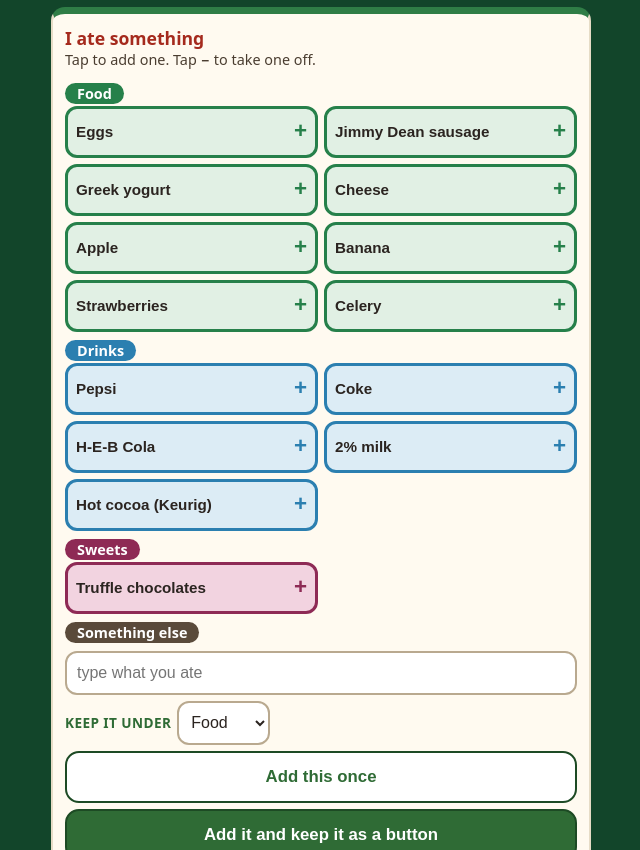
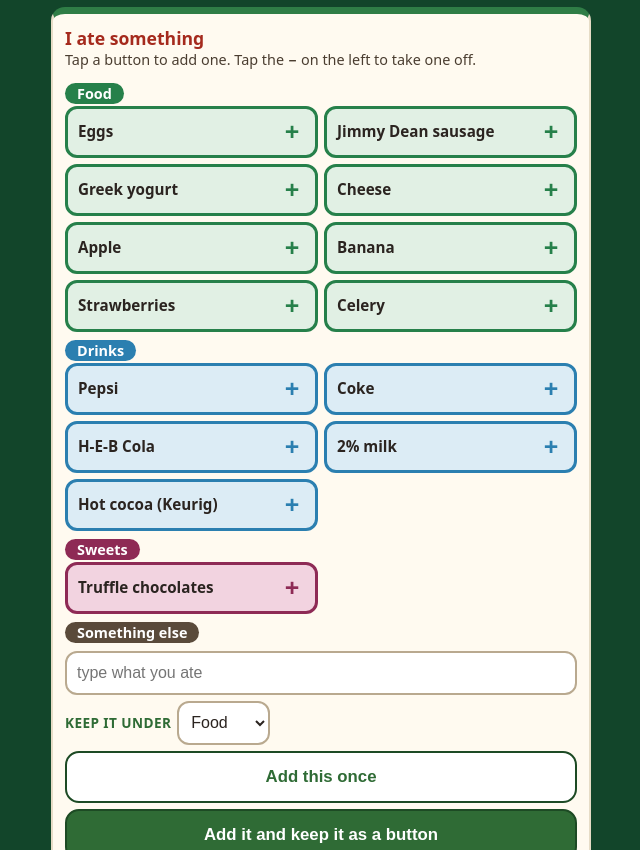
Before and after one commit to jacobielvin/pa-log, a plain HTML site: page index.html in a window 1280 px wide. Shown: the part 1019-1869 px from the top of the page, without its empty margins (319-959 px from the left). Drawn offline with Linux system fonts and the light colour scheme.

Commit message:
Food buttons: one unified pill (minus left, count/plus right); hide switch; optional calories
Co-Authored-By: Claude Sonnet 5.5 <noreply@anthropic.com>
Claude-Session: https://claude.ai/code/session_01U1st8BJg5QeWfK1YWXUjvj

```diff
--- a/index.html
+++ b/index.html
@@ -89,11 +89,18 @@ footer{text-align:center;color:#ffe9a0;margin:14px 0;font-size:.9rem}
 .pop{animation:pop .3s ease-out both}
 @keyframes pop{0%{transform:scale(.78)}60%{transform:scale(1.14)}100%{transform:scale(1)}}
 @media (prefers-reduced-motion:reduce){.pop{animation:none}}
-.fb{display:flex;gap:4px;min-width:0}
-.fb .q{flex:1}
-.q .pl{font-style:normal;font-weight:900;font-size:1.4rem;color:var(--k);flex:none;line-height:1}
-.mn{width:46px;flex:none;border-radius:12px;border:3px solid var(--k);background:#fff;color:var(--k);font-size:1.6rem;font-weight:900;line-height:1}
-.mn:active{transform:scale(.94)}
+.fb{display:flex;align-items:stretch;min-width:0;min-height:52px;border:3px solid var(--k);border-radius:12px;background:var(--kl);overflow:hidden}
+.fb button{border:0;background:transparent;color:#2b2420;font:inherit;cursor:pointer;padding:0;border-radius:0}
+.fb button:active{background:rgba(0,0,0,.1)}
+.fb .fm{width:42px;flex:none;font-size:1.8rem;font-weight:900;color:var(--k);line-height:1;border-right:2px solid var(--k)}
+.fb .fn{flex:1;min-width:0;text-align:left;padding:4px 6px;font-size:.95rem;font-weight:700;display:flex;flex-direction:column;justify-content:center;line-height:1.15}
+.fb .fn0{padding-left:10px}
+.fb .fn span{overflow-wrap:anywhere}
+.fb .fn small{font-weight:600;font-size:.8rem;color:#4a3d30}
+.fb .fp{width:46px;flex:none;display:flex;align-items:center;justify-content:center}
+.fb .fp b{background:var(--k);color:var(--kt);border-radius:50%;min-width:28px;height:28px;display:inline-flex;align-items:center;justify-content:center;font-size:.95rem}
+.fb .fp em{font-style:normal;font-weight:900;font-size:1.6rem;color:var(--k);line-height:1}
+.calin{width:90px!important;flex:none!important;text-align:center}
 .ed{margin:6px 0 10px;padding:8px;border:2px solid #e6dcc6;border-radius:12px;background:#fff}
 .ed input[type=text]{width:100%;flex:none;margin-bottom:2px}
 .pick{height:44px;border-radius:12px;border:2px solid #b9a98f;background:#fff;font-size:1rem;padding:0 8px;min-width:0;color:#2b2420}
@@ -145,6 +152,23 @@ var MENU=[
 var QUICK=[['Snack',1],['Ride, 1 hour',1],['Seated tai chi',1],['10-minute walk',2],['Shower',2],['Standing tai chi',2],['Lymphatic flush',2],['Weights',3],['Store run',4],['Far appointment',7]];
 /* Pa's usual foods: edit the names here to add or change a button */
 var FOODS=[['Food','#26804a','#e1f0e4',['Eggs','Jimmy Dean sausage','Greek yogurt','Cheese','Apple','Banana','Strawberries','Celery']],['Drinks','#2b7fb0','#dcecf5',['Pepsi','Coke','H-E-B Cola','2% milk','Hot cocoa (Keurig)']],['Sweets','#8e2a55','#f2d3e0',['Truffle chocolates']]];
+/* Rough calories per tap: [number, what one tap means, where the number came from]. Editable in Make it yours. */
+var CALDEF={
+ 'Eggs':[70,'1 large egg','typical value'],
+ 'Jimmy Dean sausage':[220,'3 cooked links','Jimmy Dean label, original links'],
+ 'Greek yogurt':[100,'3/4 cup, H-E-B nonfat plain','H-E-B label. Whole milk would be 210'],
+ 'Cheese':[110,'1 oz sharp cheddar','typical value'],
+ 'Apple':[95,'1 medium','typical value'],
+ 'Banana':[105,'1 medium','typical value'],
+ 'Strawberries':[50,'1 cup','typical value'],
+ 'Celery':[10,'1 stalk','typical value'],
+ 'Pepsi':[150,'12 oz can','typical label'],
+ 'Coke':[140,'12 oz can','typical label'],
+ 'H-E-B Cola':[170,'12 oz can','H-E-B label, cane sugar pack says 180'],
+ '2% milk':[120,'1 cup','typical value'],
+ 'Hot cocoa (Keurig)':[80,'1 cup','a guess, depends on the brand'],
+ 'Truffle chocolates':[53,'1 piece','Central Market label, 210 per 4 pieces']
+};
 var SIZES=['bites','handful','bowl','plate'];
 var EYES=['Fine','Heavy','Red','Watery'];
 var PAIN=[['#26804a','#fff'],['#3f8a32','#fff'],['#8cbc3c','#2b2420'],['#b9c230','#2b2420'],['#e0c42a','#2b2420'],['#f2b51f','#2b2420'],['#f29a1d','#2b2420'],['#ee7a1f','#2b2420'],['#e4552a','#fff'],['#d33a2c','#fff'],['#b3202f','#fff']];
@@ -166,6 +190,12 @@ function settings(){var s=rd('pa-settings');try{s=s?JSON.parse(s):null}catch(e){
  return s&&s.R?s:{R:3,Y:6,G:10}}
 function saveSettings(s){wr('pa-settings',JSON.stringify(s))}
 /* food buttons and own activities: saved on this phone; bad data falls back to the originals */
+function loadCal(){var r=rd('pa-cal'),q;try{q=r?JSON.parse(r):{}}catch(e){q={}}
+ if(!q||typeof q!=='object'||Array.isArray(q))return {};
+ var o={};for(var k in q){if(q[k]===null||(typeof q[k]==='number'&&q[k]>=0&&q[k]<=5000))o[k]=q[k]}return o}
+function saveCal(){wr('pa-cal',JSON.stringify(ucal))}
+function calOf(n){if(Object.prototype.hasOwnProperty.call(ucal,n))return ucal[n];var d=CALDEF[n];return d?d[0]:null}
+function logCal(log){var t=0,miss=0;log.forEach(function(e){if(e.k!=='ate')return;var c=calOf(e.x);if(c===null||c===undefined)miss++;else t+=c});return {t:t,miss:miss}}
 function defaultFoods(){return FOODS.map(function(g){return {n:g[0],c:g[1],l:g[2],items:g[3].slice()}})}
 function loadFoods(){var d=defaultFoods();var s=rd('pa-foods');try{s=s?JSON.parse(s):null}catch(e){s=null}
  if(!Array.isArray(s)||s.length!==3)return d;
@@ -185,7 +215,7 @@ function save(){wr('pa-log-'+date,JSON.stringify(day))}
 /* ---------- state ---------- */
 function ds(dt){return dt.getFullYear()+'-'+('0'+(dt.getMonth()+1)).slice(-2)+'-'+('0'+dt.getDate()).slice(-2)}
 var today=ds(new Date());
-var date=today,day=load(date),cfg=settings(),foods=loadFoods(),acts=loadActs(),addTime='',pickSize='',resetArm=false,keepAct=false,undoX=null;
+var date=today,day=load(date),cfg=settings(),foods=loadFoods(),acts=loadActs(),ucal=loadCal(),showFood=rd('pa-showfood')!=='0',showCal=rd('pa-showcal')==='1',addTime='',pickSize='',resetArm=false,keepAct=false,undoX=null;
 function pad(n){return ('0'+n).slice(-2)}
 function nowT(){var d=new Date();return pad(d.getHours())+':'+pad(d.getMinutes())}
 function period(t){var h=parseInt(t.split(':')[0],10);return h<12?'Morning':(h<17?'Afternoon':'Evening')}
@@ -216,7 +246,8 @@ function detailsOf(o,d){
  if(en.length)L.push('Energy (1-5): '+en.join(', '));
  if(o.gas)L.push('Ran out of gas at: '+o.gas);
  var ate=o.log.filter(function(e){return e.k==='ate'}).sort(function(a,b){return a.t<b.t?-1:1});
- if(ate.length){L.push('Ate:');ate.forEach(function(e){L.push('  '+e.t+' '+e.x)})}
+ if(showFood&&ate.length){L.push('Ate:');ate.forEach(function(e){L.push('  '+e.t+' '+e.x)})}
+ if(showFood&&showCal&&ate.length){var lc=logCal(o.log);if(lc.t)L.push('Calories (rough guess): about '+lc.t+(lc.miss?' ('+lc.miss+' without a number)':''))}
  var did=o.log.filter(function(e){return e.k==='did'}).sort(function(a,b){return a.t<b.t?-1:1});
  if(did.length){L.push('Did:');did.forEach(function(e){L.push('  '+e.t+' '+e.x+' ('+e.c+')')})}
  return L.join('\n');
@@ -280,7 +311,9 @@ function act(a,v){
  else if(a==='adel'){var ai=parseInt(v,10),rem=acts.splice(ai,1)[0];saveActs();undoX={t:'act',i:ai,v:rem};render();toast('Removed: '+rem[0],'undox');return}
  else if(a==='undox'){if(undoX){if(undoX.t==='food'){foods[undoX.g].items.splice(Math.min(undoX.i,foods[undoX.g].items.length),0,undoX.v);saveFoods()}else{acts.splice(Math.min(undoX.i,acts.length),0,undoX.v);saveActs()}}undoX=null;clearToasts()}
  else if(a==='keepact'){keepAct=!keepAct}
- else if(a==='resetfoods'){if(!resetArm){resetArm=true;render();toast('Tap the button again to put the original buttons back');return}resetArm=false;foods=defaultFoods();saveFoods();render();toast('Original buttons are back');return}
+ else if(a==='togfood'){showFood=!showFood;wr('pa-showfood',showFood?'1':'0')}
+ else if(a==='togcal'){showCal=!showCal;wr('pa-showcal',showCal?'1':'0')}
+ else if(a==='resetfoods'){if(!resetArm){resetArm=true;render();toast('Tap the button again to put the original buttons back');return}resetArm=false;foods=defaultFoods();saveFoods();ucal={};saveCal();render();toast('Original buttons are back');return}
  else if(a==='stepH'){var f=v.split('|');var cur2=parseFloat(day[f[0]]);if(isNaN(cur2))cur2=(f[0]==='sleepH'?7:0);cur2=Math.max(0,Math.min(24,cur2+parseFloat(f[1])));day[f[0]]=String(cur2);save()}
  else if(a==='clearH'){day[v]='';save()}
  else if(a==='cfg'){var x=v.split('|');cfg[x[0]]=Math.max(1,cfg[x[0]]+parseInt(x[1],10));saveSettings(cfg)}
@@ -413,21 +446,28 @@ function render(){
  }
  h+='</div>';
  /* ate */
- h+='<div class="card" style="--ac:#2f7d46"><h2>I ate something<small>Tap to add one. Tap − to take one off.</small></h2>';
+ if(showFood){
+ h+='<div class="card" style="--ac:#2f7d46"><h2>I ate something<small>Tap a button to add one. Tap the − on the left to take one off.</small></h2>';
  foods.forEach(function(g){
   if(!g.items.length)return;
   h+='<div class="tier" style="--k:'+g.c+';--kt:#fff">'+g.n+'</div><div class="qgrid">'+g.items.map(function(n){
    var c=day.log.filter(function(e){return e.k==='ate'&&e.x===n}).length;
+   var cal=showCal?calOf(n):null;
    var st='--k:'+g.c+';--kl:'+g.l+';--kt:#fff';
-   return '<div class="fb" style="'+st+'"><button class="q" data-a="food" data-v="'+esc(n)+'"><span>'+esc(n)+'</span>'+(c?'<b>'+c+'</b>':'<em class="pl">+</em>')+'</button>'+(c?'<button class="mn" data-a="foodminus" data-v="'+esc(n)+'" aria-label="Take one off '+esc(n)+'">−</button>':'')+'</div>';
+   return '<div class="fb" style="'+st+'">'
+    +(c?'<button class="fm" data-a="foodminus" data-v="'+esc(n)+'" aria-label="Take one off '+esc(n)+'">\u2212</button>':'')
+    +'<button class="fn'+(c?'':' fn0')+'" data-a="food" data-v="'+esc(n)+'"><span>'+esc(n)+'</span>'+((cal!==null&&cal!==undefined)?'<small>'+cal+' cal</small>':'')+'</button>'
+    +'<button class="fp" data-a="food" data-v="'+esc(n)+'" aria-label="Add one '+esc(n)+'">'+(c?'<b>'+c+'</b>':'<em>+</em>')+'</button></div>';
   }).join('')+'</div>';
  });
+ if(showCal){var lc=logCal(day.log);h+='<div class="hint" style="margin-top:8px">'+(lc.t?'About <b>'+lc.t+'</b> calories so far today (rough guess).':'No calories counted yet.')+(lc.miss?' '+lc.miss+' item'+(lc.miss===1?' has':'s have')+' no calorie number.':'')+'</div>'}
  h+='<div class="tier" style="--k:#5a4a3a;--kt:#fff">Something else</div><div class="row"><input type="text" id="atext" placeholder="type what you ate"></div>';
  h+='<div class="row"><span class="lbl" style="width:auto">Keep it under</span><select class="pick" id="keepgrp">'+foods.map(function(g,k){return '<option value="'+k+'">'+g.n+'</option>'}).join('')+'</select></div>';
  h+='<button class="big pale" data-a="addate">Add this once</button><button class="big" data-a="keepfood">Add it and keep it as a button</button></div>';
+ }
  /* today so far */
  h+='<div class="card" style="--ac:#8e2a55"><h2>Today so far</h2>';
- var ents=day.log.map(function(e,i){return [e,i]}).sort(function(a,b){return a[0].t<b[0].t?-1:(a[0].t>b[0].t?1:a[1]-b[1])});
+ var ents=day.log.map(function(e,i){return [e,i]}).filter(function(x){return showFood||x[0].k!=='ate'}).sort(function(a,b){return a[0].t<b[0].t?-1:(a[0].t>b[0].t?1:a[1]-b[1])});
  if(!ents.length)h+='<div class="empty">Nothing yet</div>';
  ents.forEach(function(x){h+=entryHtml(x[0],x[1])});
  h+='</div>';
@@ -464,7 +504,10 @@ function render(){
  function costOpts(sel){var o='';for(var n=0;n<=10;n++)o+='<option value="'+n+'"'+(n===sel?' selected':'')+'>'+(n===0?'Free':n+(n===1?' coin':' coins'))+'</option>';return o}
  h+='<div class="card" style="--ac:#5a4a3a"><details><summary>Make it yours</summary>';
  h+='<div class="hint">Everything here is saved on this phone. Past days keep what was logged, even if a button is removed.</div>';
- h+='<h2 style="margin-top:10px">Food and drink buttons</h2>';
+ h+='<h2 style="margin-top:10px">Show or hide</h2>';
+ h+='<div class="row"><span style="flex:1;font-weight:700">Food section: '+(showFood?'showing':'hidden')+'</span><button class="small" data-a="togfood">'+(showFood?'Hide it':'Show it')+'</button></div>';
+ h+='<div class="row"><span style="flex:1;font-weight:700">Calories: '+(showCal?'showing':'hidden')+'</span><button class="small" data-a="togcal">'+(showCal?'Hide them':'Show them')+'</button></div>';
+ h+='<h2 style="margin-top:14px">Food and drink buttons</h2>';
  foods.forEach(function(g,gi){
   if(!g.items.length)return;
   h+='<div class="tier" style="--k:'+g.c+';--kt:#fff">'+g.n+'</div>';
@@ -472,7 +515,9 @@ function render(){
    h+='<div class="ed"><input type="text" data-ed="fname" data-g="'+gi+'" data-i="'+ii+'" value="'+esc(n)+'" aria-label="Button name">'
     +'<div class="row"><select class="pick" data-ed="fgrp" data-g="'+gi+'" data-i="'+ii+'" aria-label="Move to">'+grpOpts(gi)+'</select>'
     +'<button class="small" data-a="fup" data-v="'+gi+'|'+ii+'" aria-label="Move up">↑</button><button class="small" data-a="fdn" data-v="'+gi+'|'+ii+'" aria-label="Move down">↓</button>'
-    +'<button class="small del" data-a="fdel" data-v="'+gi+'|'+ii+'">Remove</button></div></div>';
+    +'<button class="small del" data-a="fdel" data-v="'+gi+'|'+ii+'">Remove</button></div>'
+    +'<div class="row"><span class="lbl" style="width:auto">Calories per tap</span><input type="text" inputmode="numeric" class="calin" data-ed="fcal" data-g="'+gi+'" data-i="'+ii+'" value="'+(calOf(n)===null||calOf(n)===undefined?'':calOf(n))+'" placeholder="none" aria-label="Calories per tap"></div>'
+    +((CALDEF[n]&&!Object.prototype.hasOwnProperty.call(ucal,n))?'<div class="hint">One tap = '+esc(CALDEF[n][1])+'. Source: '+esc(CALDEF[n][2])+'.</div>':'')+'</div>';
   });
  });
  h+='<div class="tier" style="--k:#2f6b35;--kt:#fff">Add a button</div><div class="row"><input type="text" id="newfood" placeholder="name of the food or drink"></div>';
@@ -523,9 +568,13 @@ document.addEventListener('change',function(ev){
   if(old===undefined||!nm||nm===old){render();return}
   var ex=foodCanon(nm);
   if(ex&&ex.toLowerCase()!==old.toLowerCase()){toast('That name is already used');render();return}
-  foods[g].items[i]=nm;saveFoods();
+  var oc=calOf(old);foods[g].items[i]=nm;saveFoods();if(oc!==null&&oc!==undefined){ucal[nm]=oc;saveCal()}
   day.log.forEach(function(e){if(e.k==='ate'&&e.x===old)e.x=nm});save();
   render();toast('Renamed');
+ }else if(ed==='fcal'){
+  var fn=foods[g]&&foods[g].items[i];
+  if(fn!==undefined){var raw=t.value.replace(/[^0-9]/g,'');ucal[fn]=raw===''?null:Math.min(5000,parseInt(raw,10));saveCal()}
+  render();
  }else if(ed==='fgrp'){
   var to=parseInt(t.value,10);
   if(foods[g]&&foods[to]&&to!==g){var it=foods[g].items.splice(i,1)[0];foods[to].items.push(it);saveFoods();render();toast('Moved to '+foods[to].n)}
```
